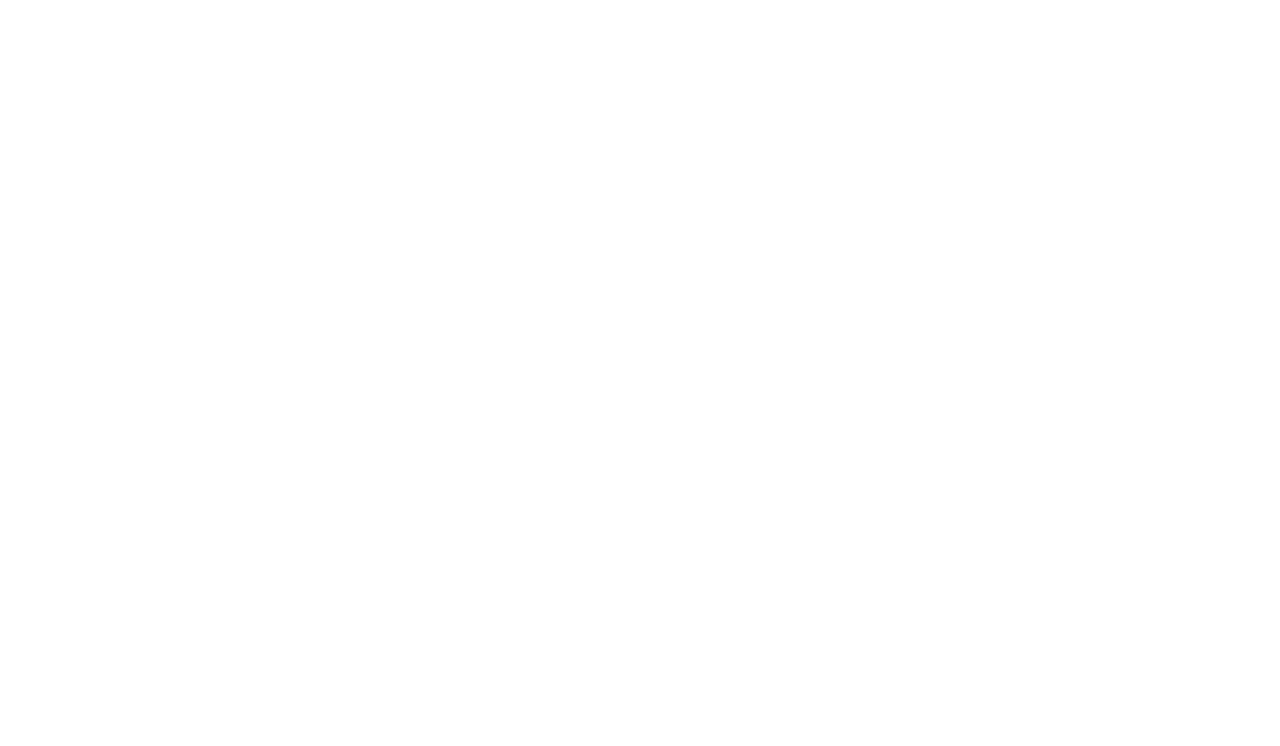
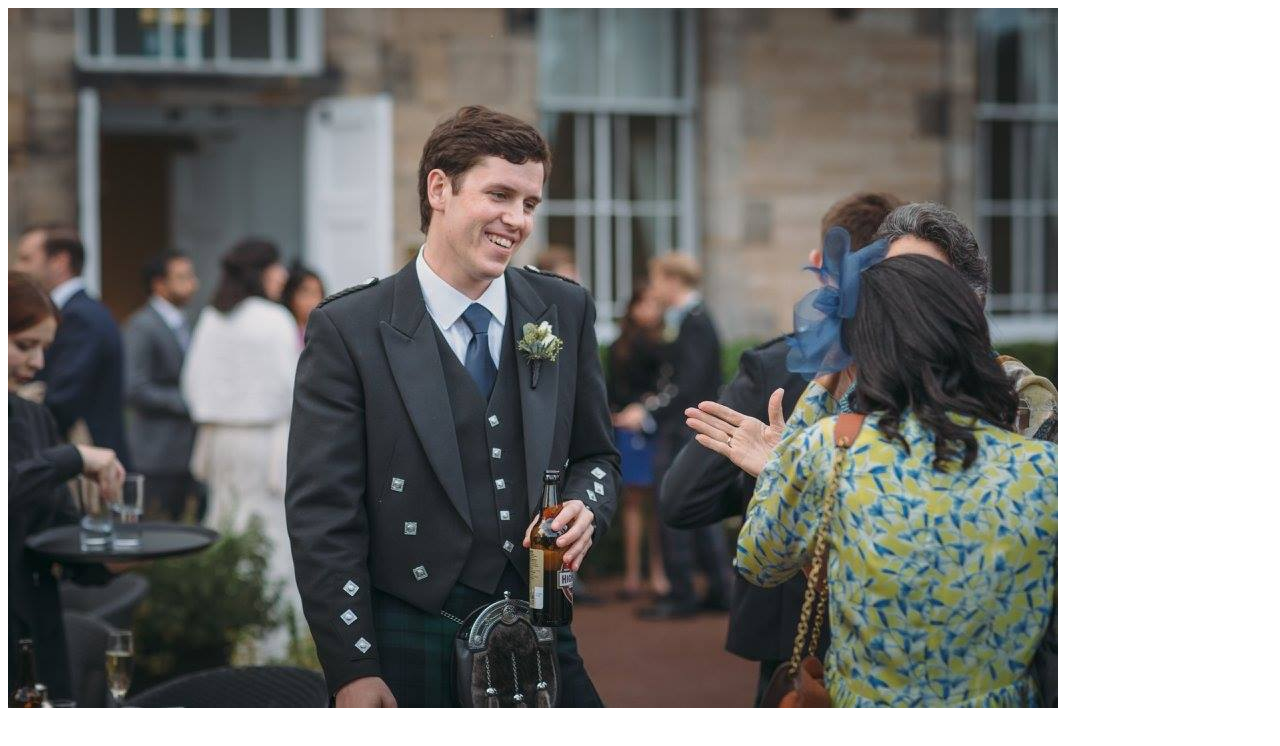
Before and after one commit to brandtus/brandtus.github.io, a plain HTML site: page index.html in a window 1280 px wide. Drawn offline with Linux system fonts and the light colour scheme.

Commit message:
replacing files and adding jpg

```diff
--- a/index.html
+++ b/index.html
@@ -1 +1 @@
-<html><body><img href='https://scontent-lga3-1.xx.fbcdn.net/v/t1.0-0/p206x206/13406887_888821517436_2835216368143033692_n.jpg?oh=e47eab8d66ad27090cdcb4b26be50656&oe=59374C32'></img></body></html>
+<html><body><img src="13442687_888821517436_2835216368143033692_o.jpg"></body></html>
```
Also changed, not shown: 13442687_888821517436_2835216368143033692_o.jpg (added).
